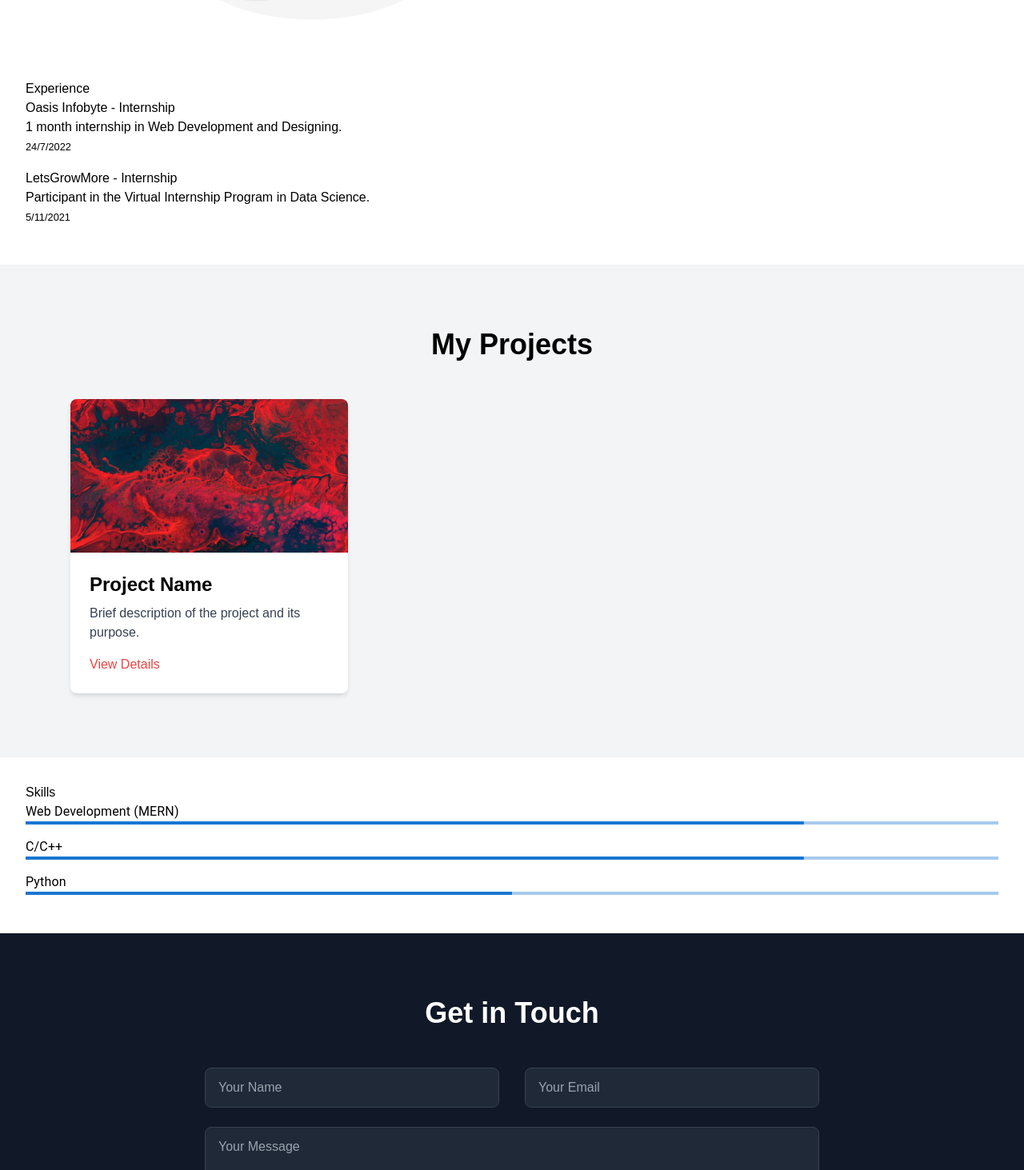
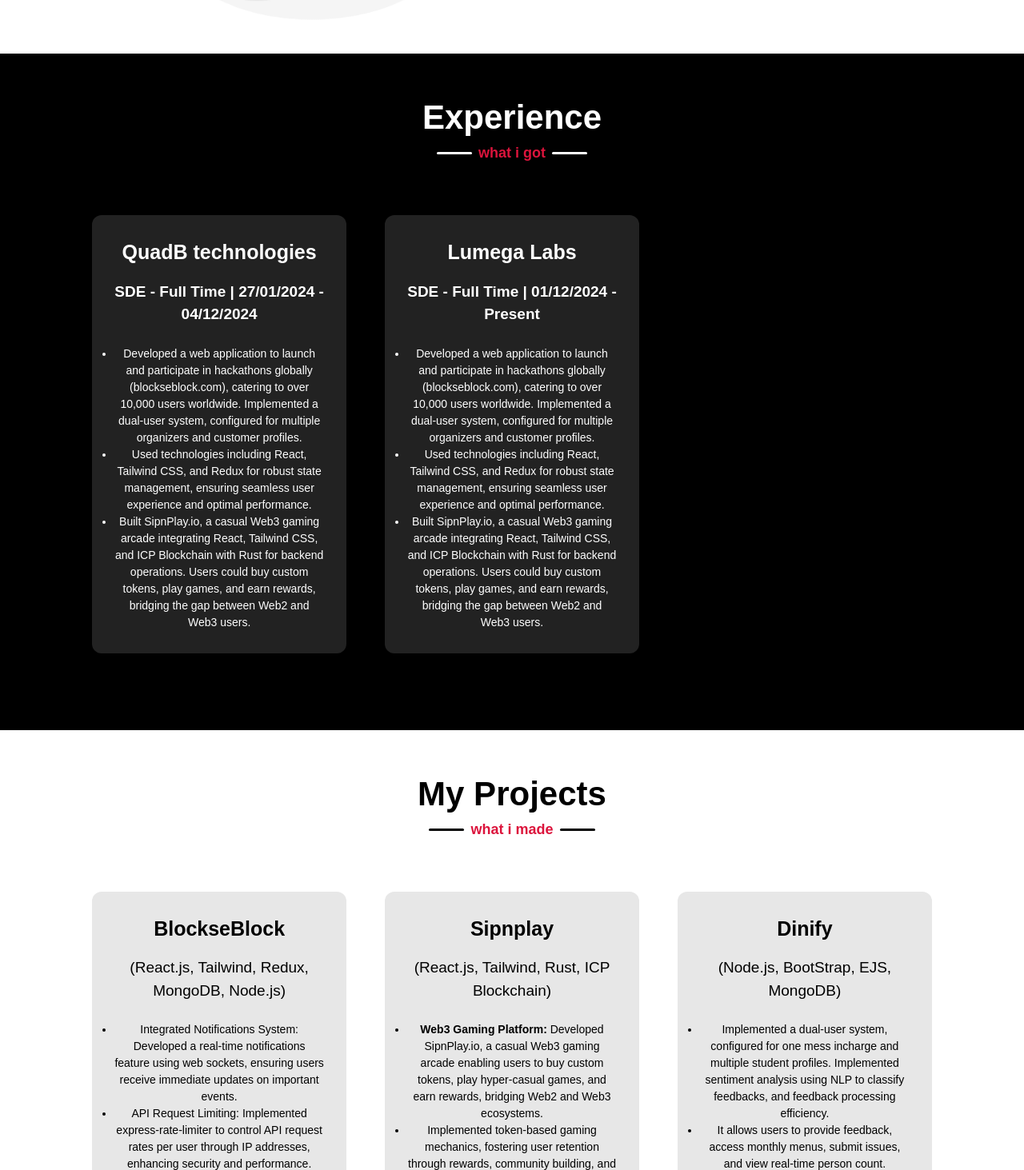
Before and after one commit to tusharjain2802/portfolio-next-ts, a Next.js app: page / in a window 1280 px wide. Shown: the part 1307-2770 px from the top of the page at 80% size. Built offline with nearby package versions, Linux system fonts and the light colour scheme.

Commit message:
project and experience section

```diff
--- a/app/common/textDesign/index.tsx
+++ b/app/common/textDesign/index.tsx
@@ -2,14 +2,15 @@
 
 interface SectionTitleProps {
   children: React.ReactNode;
+  theme?: 'dark' | 'light';
 }
 
-const SectionTitle: React.FC<SectionTitleProps> = ({ children }) => {
+const SectionTitle: React.FC<SectionTitleProps> = ({ children , theme = 'light' }) => {
   return (
     <div className="flex justify-center items-center gap-2">
-      <div className="bg-black w-11 h-[3px] rounded-lg"></div>
-      <p className="text-crimson font-semibold text-[18px]">{children}</p>
-      <div className="bg-black w-11 h-[3px] rounded-lg"></div>
+      <div className={`${theme === 'dark' ? 'bg-white' : 'bg-black'} w-7 md:w-11 h-[3px] rounded-lg`}></div>
+      <p className="text-crimson font-semibold text-[12px] md:text-[18px]">{children}</p>
+      <div className={`${theme === 'dark' ? 'bg-white' : 'bg-black'} w-7 md:w-11 h-[3px] rounded-lg`}></div>
     </div>
   );
 };
--- a/app/components/AboutSection/index.tsx
+++ b/app/components/AboutSection/index.tsx
@@ -30,7 +30,7 @@
   }, []);
   return (
     <section id="about" className="font-ubuntu mx-[9%]" style={{ padding: '2rem', textAlign: 'center' }}>
-      <h2 className="font-ubuntu text-[42px] font-[600]">About Me</h2>
+      <h2 className="font-ubuntu text-[30px] md:text-[42px] font-[600]">About Me</h2>
       <TextDesign>who i am</TextDesign>
       <div className="grid grid-cols-1 md:grid-cols-2 mt-16 gap-4 items-center justify-between">
         <div>
--- a/app/components/ExperienceSection/index.tsx
+++ b/app/components/ExperienceSection/index.tsx
@@ -1,27 +1,44 @@
+import TextDesign from "@/app/common/textDesign";
+
 export default function ExperienceSection() {
   const experiences = [
     {
-        role: 'Oasis Infobyte - Internship',
-        description: '1 month internship in Web Development and Designing.',
-        date: '24/7/2022',
+      role: 'QuadB technologies',
+      date: 'SDE - Full Time | 27/01/2024 - 04/12/2024',
+      description: <ul style={{listStyle:"disc"}}>
+        <li>Developed a web application to launch and participate in hackathons globally (blockseblock.com), catering to over 10,000 users worldwide.
+          Implemented a dual-user system, configured for multiple organizers and customer profiles.</li>
+        <li>Used technologies including React, Tailwind CSS, and Redux for robust state management, ensuring seamless user experience
+          and optimal performance.</li>
+        <li>Built SipnPlay.io, a casual Web3 gaming arcade integrating React, Tailwind CSS, and ICP Blockchain with Rust for backend operations. Users could buy custom tokens, play games, and earn rewards, bridging the gap between Web2 and Web3 users.
+          </li></ul>
     },
     {
-        role: 'LetsGrowMore - Internship',
-        description: 'Participant in the Virtual Internship Program in Data Science.',
-        date: '5/11/2021',
+      role: 'Lumega Labs ',
+      date: 'SDE - Full Time | 01/12/2024 - Present',
+      description:  <ul style={{listStyle:"disc"}}>
+      <li>Developed a web application to launch and participate in hackathons globally (blockseblock.com), catering to over 10,000 users worldwide.
+        Implemented a dual-user system, configured for multiple organizers and customer profiles.</li>
+      <li>Used technologies including React, Tailwind CSS, and Redux for robust state management, ensuring seamless user experience
+        and optimal performance.</li>
+      <li>Built SipnPlay.io, a casual Web3 gaming arcade integrating React, Tailwind CSS, and ICP Blockchain with Rust for backend operations. Users could buy custom tokens, play games, and earn rewards, bridging the gap between Web2 and Web3 users.
+        </li></ul>,
     },
   ];
 
   return (
-      <section id="experience" style={{ padding: '2rem' }}>
-        <h2>Experience</h2>
+    <section className="bg-black px-[9%] text-white" id="experience">
+      <h2 className="font-ubuntu text-[30px] md:text-[42px] pt-12 text-center font-[600]">Experience</h2>
+      <TextDesign theme="dark">what i got</TextDesign>
+      <div className="grid grid-cols-1 md:grid-cols-2 lg:grid-cols-3 mt-16 pb-20 gap-12">
       {experiences.map((exp, idx) => (
-          <div key={idx} style={{ marginBottom: '1rem' }}>
-            <h3>{exp.role}</h3>
-            <p>{exp.description}</p>
-            <small>{exp.date}</small>
+        <div className="bg-[#222] items-center rounded-xl hover:bg-crimson transition-colors duration-500 ease-in-out p-7 gap-6 text-center" key={idx} style={{ marginBottom: '1rem' }}>
+          <h3 className="font-bold text-[21px] md:text-[25px]">{exp.role}</h3>
+          <p className="text-[15px] md:text-[19px] font-semibold mt-4">{exp.date}</p>
+          <div className="text-[11px] md:text-[14px] mt-6">{exp.description}</div>
         </div>
       ))}
+      </div>
     </section>
   );
 }
--- a/app/components/Header/index.tsx
+++ b/app/components/Header/index.tsx
@@ -31,9 +31,11 @@
   return (
     <>
       <AppBar
+        elevation={0}
         position="sticky"
-        className={`px-[9%]  font-ubuntu ${scrolled ? 'sticky bg-crimson' : 'absolute bg-transparent'}`}
+        className={`px-[9%]  font-ubuntu ${scrolled ? 'sticky' : 'absolute'}`}
         sx={{
+          backgroundColor: scrolled ? '#DC143C' : 'transparent',
           transition: 'background-color 1s ease',
         }}
       >
@@ -52,7 +54,7 @@
       {/* Scroll-Up Button (optional, if needed) */}
       {showScrollBtn && (
         <Box
-        className="bg-crimson rounded-xl text-center my-auto "
+          className="bg-crimson rounded-xl text-center my-auto "
           onClick={() => window.scrollTo(0, 0)}
           sx={{
             position: 'fixed',
--- a/app/components/ProjectsSection/index.tsx
+++ b/app/components/ProjectsSection/index.tsx
@@ -1,34 +1,70 @@
-import projectCard from "@/app/public/images/banner.jpg";
-import Image from "next/image";
+import TextDesign from "@/app/common/textDesign";
+import Link from "next/link";
 
 export default function ProjectsSection() {
+    interface Project {
+        role: string;
+        technologies: string;
+        description: React.ReactNode;
+        link: string;
+    }
+
+    const projects: Project[] = [
+        {
+            role: 'BlockseBlock',
+            technologies: 'React.js, Tailwind, Redux, MongoDB, Node.js',
+            description: <ul style={{ listStyle: "disc" }}>
+                <li>  Integrated Notifications System: Developed a real-time notifications feature using web sockets, ensuring users receive
+                    immediate updates on important events.</li>
+                <li>API Request Limiting: Implemented express-rate-limiter to control API request rates per user through IP addresses, enhancing
+                    security and performance.</li>
+                <li>Responsive Web Design: Built a fully responsive web application with Tailwind CSS, ensuring seamless usability across various
+                    devices and screen sizes.</li>
+                <li>Advanced Security Measures: Utilized auto-expiring JWT tokens for secure session management and integrated Google
+                    Captcha to prevent automated attacks.</li>
+                <li>Data Management and Automation: Leveraged Redux and redux-persist for localStorage data management, incorporated xlsx
+                    for data export functionality, and implemented automated email notifications for user engagement using nodemailer</li>
+            </ul>,
+            link: "https://blockseblock.com/"
+        },
+        {
+            role: 'Sipnplay',
+            technologies: 'React.js, Tailwind, Rust, ICP Blockchain',
+            description: <ul style={{ listStyle: "disc" }}>
+                <li><b>Web3 Gaming Platform:</b> Developed SipnPlay.io, a casual Web3 gaming arcade enabling users to buy custom tokens, play hyper-casual games, and earn rewards, bridging Web2 and Web3 ecosystems.</li>
+                <li>Implemented token-based gaming mechanics, fostering user retention through rewards, community building, and simplified onboarding for Web2 users. Built a responsive, user-friendly platform using React and Tailwind CSS, optimizing for performance across devices and ensuring scalability.</li>
+                <li><b>Blockchain Integration:</b> Leveraged ICP Blockchain and Rust for secure, decentralized backend operations, ensuring seamless token transactions and game interactions.
+                </li></ul>,
+            link: "https://sipnplay.io/"
+        },
+        {
+            role: 'Dinify',
+            technologies: 'Node.js, BootStrap, EJS, MongoDB',
+            description: <ul style={{ listStyle: "disc" }}>
+                <li>Implemented a dual-user system, configured for one mess incharge and multiple student profiles. Implemented sentiment analysis using NLP to classify feedbacks, and feedback processing efficiency.</li>
+                <li>It allows users to provide feedback, access monthly menus, submit issues, and view real-time person count.</li>
+                <li>Designed and integrated the Smart-Food-Monitor, a hardware component, to monitor environmental conditions (temperature,
+                    humidity, light exposure, and odor presence). System aimed to analyze and optimize environmental conditions to prevent food
+                    degradation and ensure food safety and quality standards were met.
+                </li></ul>,
+            link: "https://github.com/tusharjain2802/DINIFY-Mess-Management-System"
+        },
+    ];
+
     return (
-        <section id="projects" className="py-20 bg-gray-100">
-            <div className="max-w-6xl mx-auto px-6">
-                <h2 className="text-4xl font-semibold text-center mb-12">My Projects</h2>
-                <div className="grid grid-cols-1 md:grid-cols-2 lg:grid-cols-3 gap-8">
-                    {/* Project Card */}
-                    <div className="bg-white shadow-md rounded-lg overflow-hidden transition hover:shadow-lg">
-                        <Image
-                            src={projectCard}
-                            alt="Project 1"
-                            className="w-full h-48 object-cover"
-                        />
-                        <div className="p-6">
-                            <h3 className="text-2xl font-semibold mb-2">Project Name</h3>
-                            <p className="text-gray-700 mb-4">
-                                Brief description of the project and its purpose.
-                            </p>
-                            <a
-                                href="#"
-                                className="text-red-500 font-medium hover:underline"
-                            >
-                                View Details
-                            </a>
+        <section className="bg-white px-[9%] text-black" id="projects">
+            <h2 className="font-ubuntu text-[30px] md:text-[42px] pt-12 text-center font-[600]">My Projects</h2>
+            <TextDesign>what i made</TextDesign>
+            <div className="grid grid-cols-1 md:grid-cols-2 lg:grid-cols-3 mt-16 pb-20 gap-12">
+                {projects.map((project, idx) => (
+                    <Link key={idx} target="_blank" href={project.link}>
+                        <div className="bg-[#e7e7e7] rounded-xl hover:bg-crimson transition-colors duration-500 ease-in-out p-7 gap-6 text-center" style={{ marginBottom: '1rem' }}>
+                            <h3 className="font-bold text-[21px] md:text-[25px]">{project.role}</h3>
+                            <p className="text-[15px] md:text-[19px] font-medium mt-4">({project.technologies})</p>
+                            <div className="text-[11px] md:text-[14px] mt-6">{project.description}</div>
                         </div>
-                    </div>
-                    {/* Add more project cards similarly */}
-                </div>
+                    </Link>
+                ))}
             </div>
         </section>
     );
```
Also changed, not shown: app/components/HomeSection/index.tsx (+12 -3 lines). Lines whose indentation alone changed are shown as unchanged.
